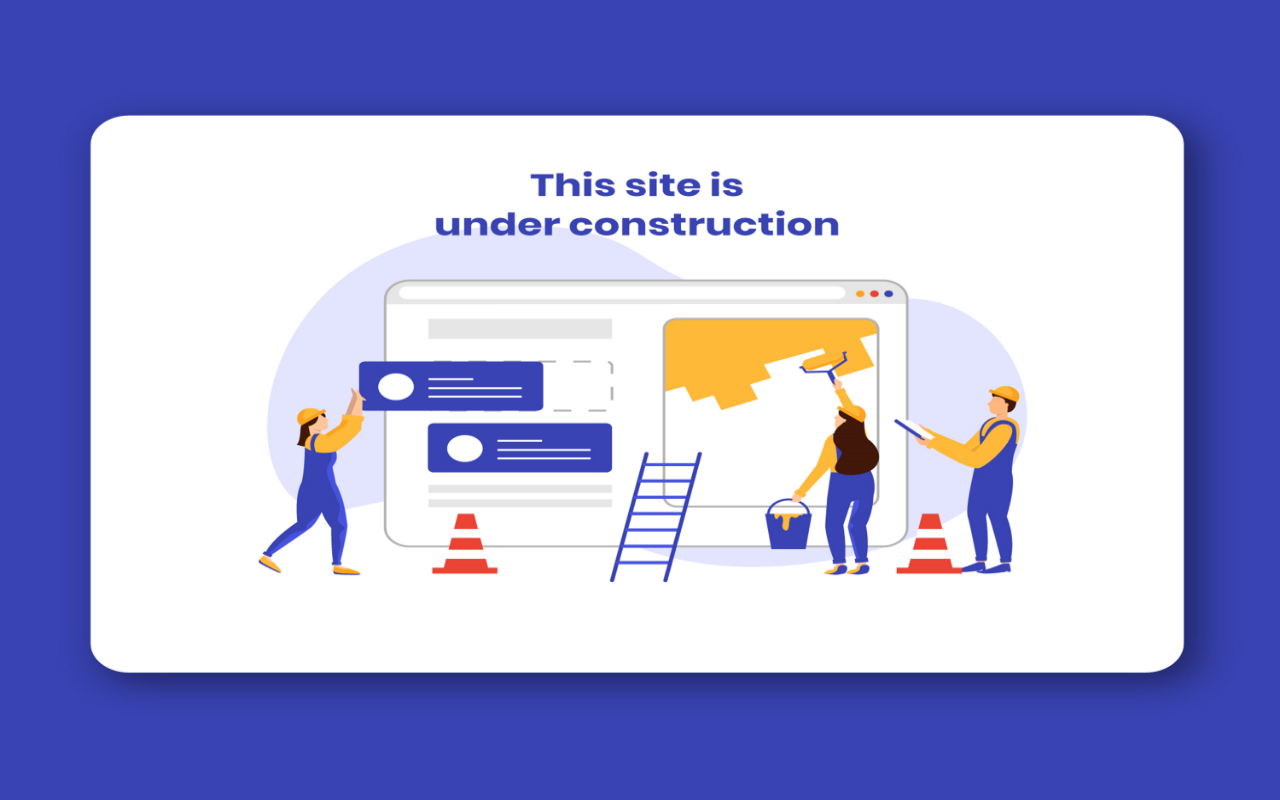
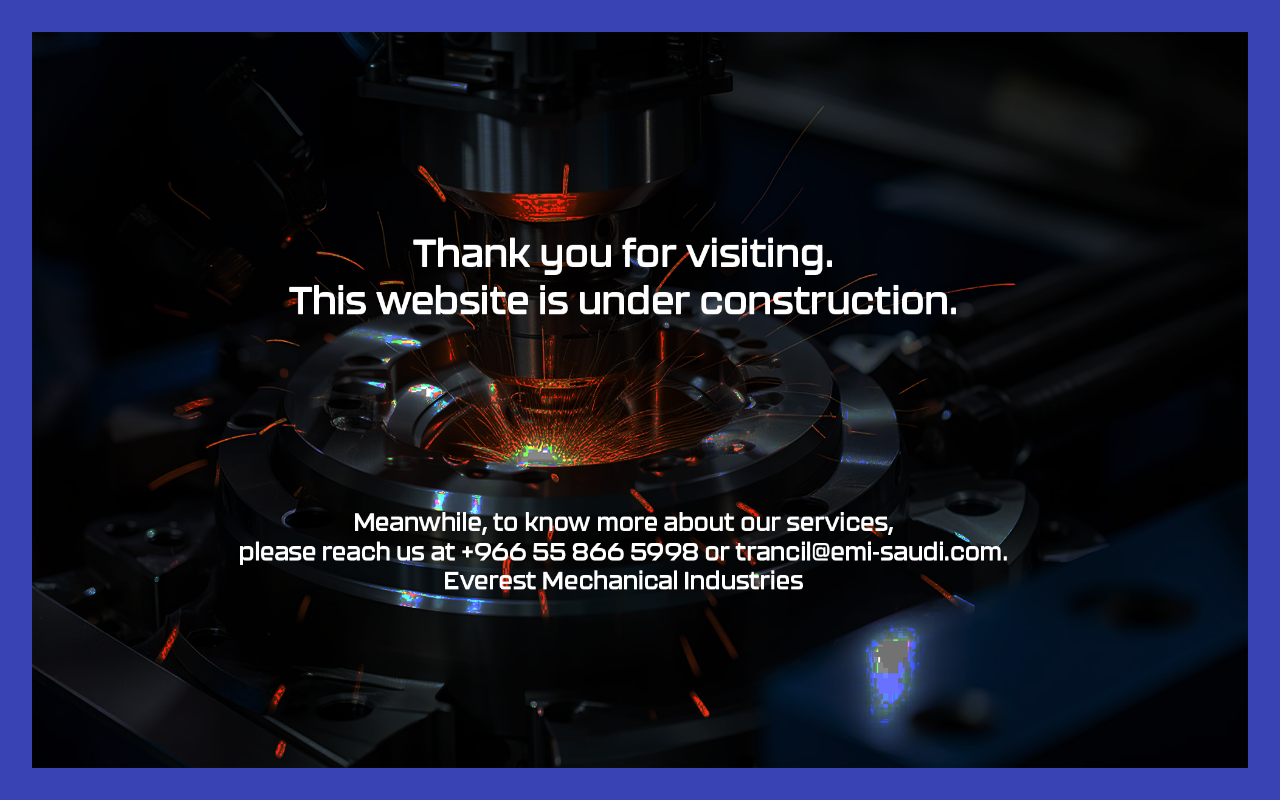
Before and after one commit to deedbeesocial/construction, a Next.js app: page / in a window 1280 px wide. Built offline with nearby package versions, Linux system fonts and the light colour scheme.

Commit message:
new image added

```diff
--- a/src/app/page.tsx
+++ b/src/app/page.tsx
@@ -2,8 +2,8 @@ import Image from "next/image";
 
 export default function Home() {
   return (
-    <main className="flex h-[100vh] justify-center bg-[#3943b4]   p-">
-      <img alt="" src={"/one.png"} />
+    <main className="flex h-[100vh] justify-center p-8 bg-[#3943b4]   p-">
+      <img alt="" src={"/two.png"} />
     </main>
   );
 }
```
Also changed, not shown: public/two.png (added).
